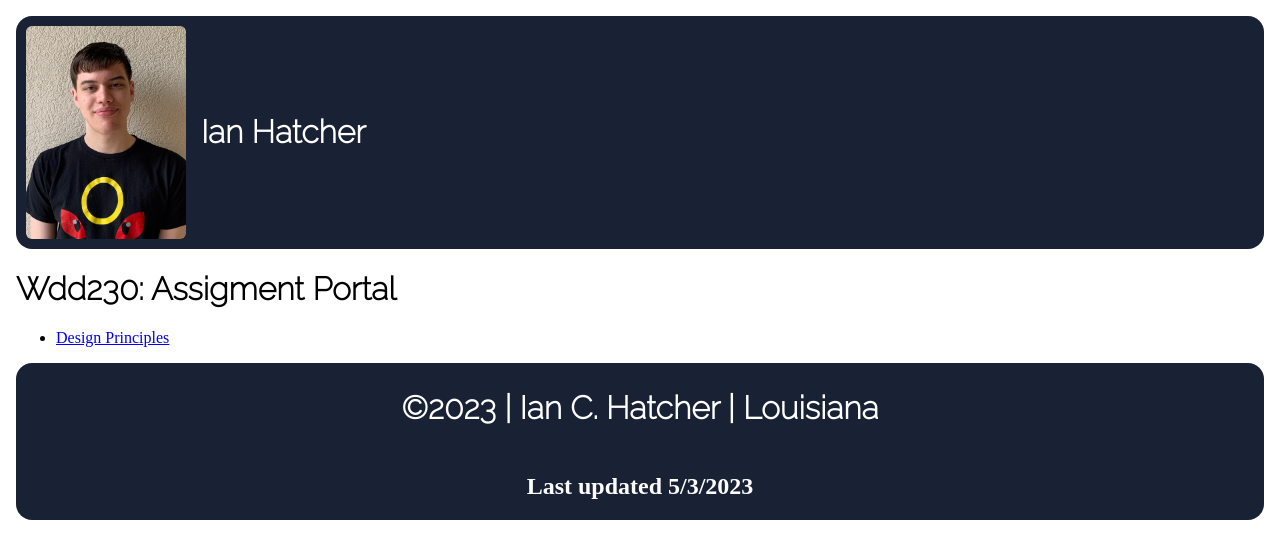
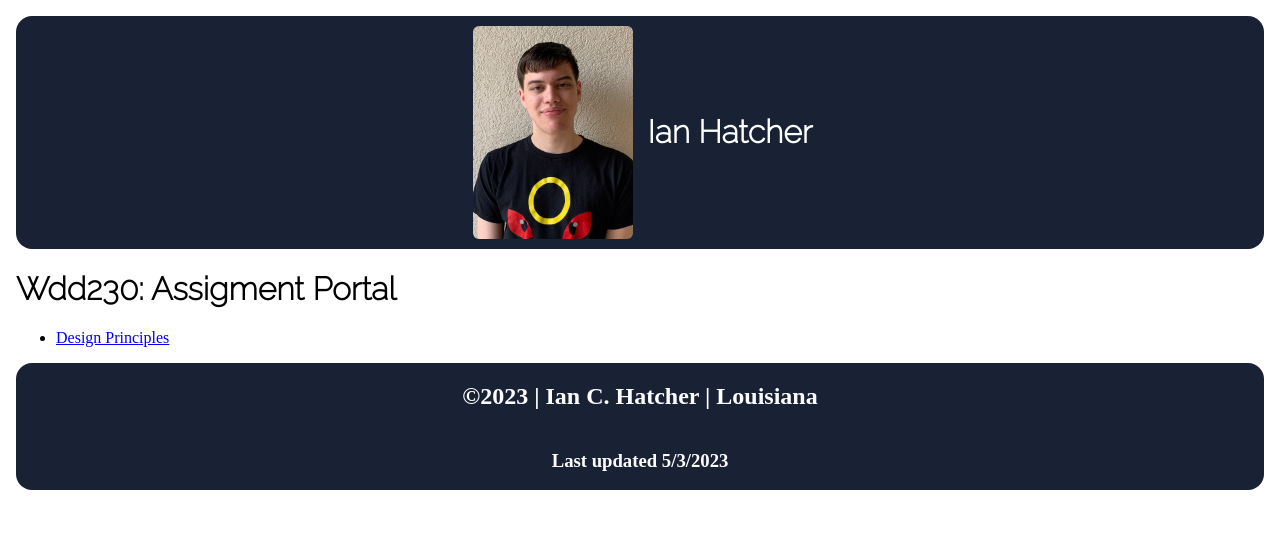
Before and after one commit to Impcamper/wdd230, a plain HTML site: page index.html in a window 1280 px wide. Drawn offline with Linux system fonts and the light colour scheme.

Commit message:
changes to make class happy

```diff
--- a/index.html
+++ b/index.html
@@ -13,10 +13,8 @@
 </head>
 <body>
     <header>
-        <div class="div-box">
             <img src="images/self.jpg" alt="Image of me">
             <h1>Ian Hatcher</h1>
-        </div>
     </header>
     <h1>Wdd230: Assigment Portal</h1>
     <main>
@@ -25,10 +23,8 @@
         </ul>
     </main>
     <footer>
-        <div class="div-box">
-            <h1>©<span id="year"></span> | Ian C. Hatcher | Louisiana</h1>
-            <h2 id="update"></h2>
-        </div>
+            <h2>©<span id="year"></span> | Ian C. Hatcher | Louisiana</h2>
+            <h3 id="update"></h3>
         <script src="scripts/lastupdate.js"></script>
     </footer>
 </body>
--- a/styles/medium.css
+++ b/styles/medium.css
@@ -4,7 +4,7 @@
 
 
 
-    header .div-box{
+    header, footer{
         flex-direction: column;
     }
     body{
--- a/styles/style.css
+++ b/styles/style.css
@@ -1,7 +1,7 @@
 body{
     margin: 1em;
 }
-.div-box{
+header, footer{
     background-color: #192134;
     color: white;
     border-radius: 1em;
@@ -11,7 +11,10 @@ body{
 h1{
     font-family: 'Raleway',sans-serif;
 }
-.div-box h1{
+header{
+    justify-content: center;
+}
+header h1, footer h1{
     padding: 5px;
 }
 header img{
@@ -19,6 +22,6 @@ header img{
     border-radius: 1em;
     padding: 10px;
 }
-footer .div-box{
+footer{
     flex-direction: column;
 }
```
Also changed, not shown: lesson2/design-principles.html (+4 -4 lines).
